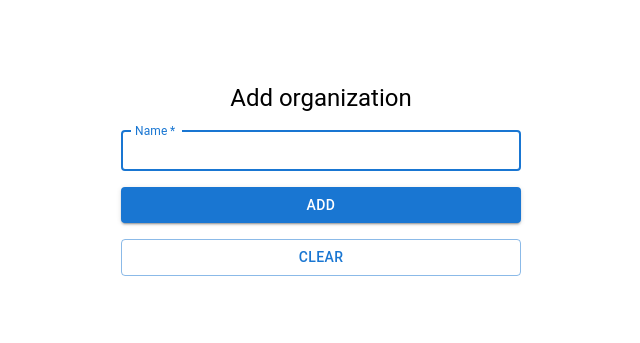
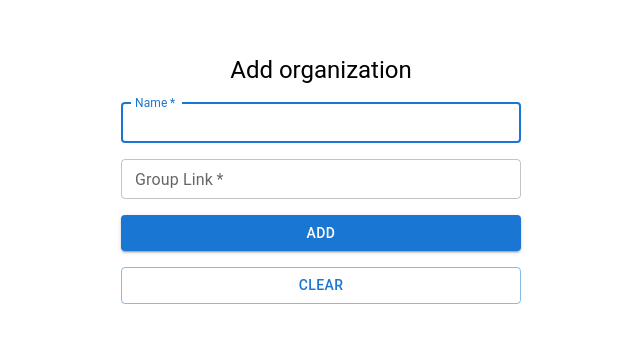
Before and after one commit to thushandfdo/internship-mng-sys, a React (Vite) app: page /organization/add in a window 1280 px wide. Shown: the part 221-564 px from the top of the page, without its empty margins (319-959 px from the left). Built offline with nearby package versions, Linux system fonts and the light colour scheme.

Commit message:
changes to add org

```diff
--- a/src/pages/Organizations/AddOrganizations.jsx
+++ b/src/pages/Organizations/AddOrganizations.jsx
@@ -11,16 +11,18 @@ import { addOrg } from "../../utils/orgUtils";
 
 const AddOrganization = () => {
     const [name, setName] = useState("");
+    const [groupLink, setGroupLink] = useState("");
 
     const [message, setMessage] = useState("");
 
     const handleClear = () => {
         setName("");
+        setGroupLink("")
     };
 
     const handleRegister = async () => {
         try {
-            await addOrg({name:name});
+            await addOrg({name:name,selected:0,ongoing:0,ns:0,group:groupLink});
             setMessage("organization added successfully");
             handleClear();
         } catch (error) {
@@ -45,6 +47,14 @@ const AddOrganization = () => {
                         style: { textTransform: 'uppercase' },
                     }}
                 />
+                <TextField
+                    required
+                    size="small"
+                    label="Group Link"
+                    variant="outlined"
+                    value={groupLink}
+                    onChange={(e) => setGroupLink(e.target.value)}
+                />
                 <Button
                     variant="contained"
                     onClick={handleRegister}
```
